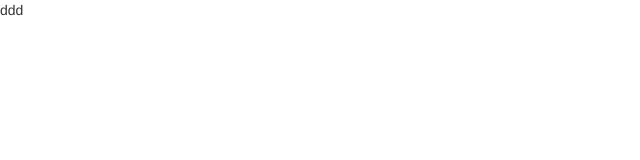
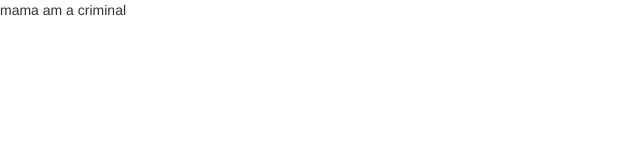
Before and after one commit to faruel/TEST-site, a plain HTML site: page index.html in a window 1280 px wide. Shown: the full height of the page, 0-640 px from the left. Drawn offline with nearby package versions, Linux system fonts and the light colour scheme.

Commit message:
second commit

```diff
--- a/index.html
+++ b/index.html
@@ -25,7 +25,7 @@
   </head>
   <body>
   <div class="conteiner">
-    <p>ddd</p>
+    <p>mama am  a criminal</p>
     <p><i class="fa fa-facebook-official" ></i></p>
  </div>
 
```
